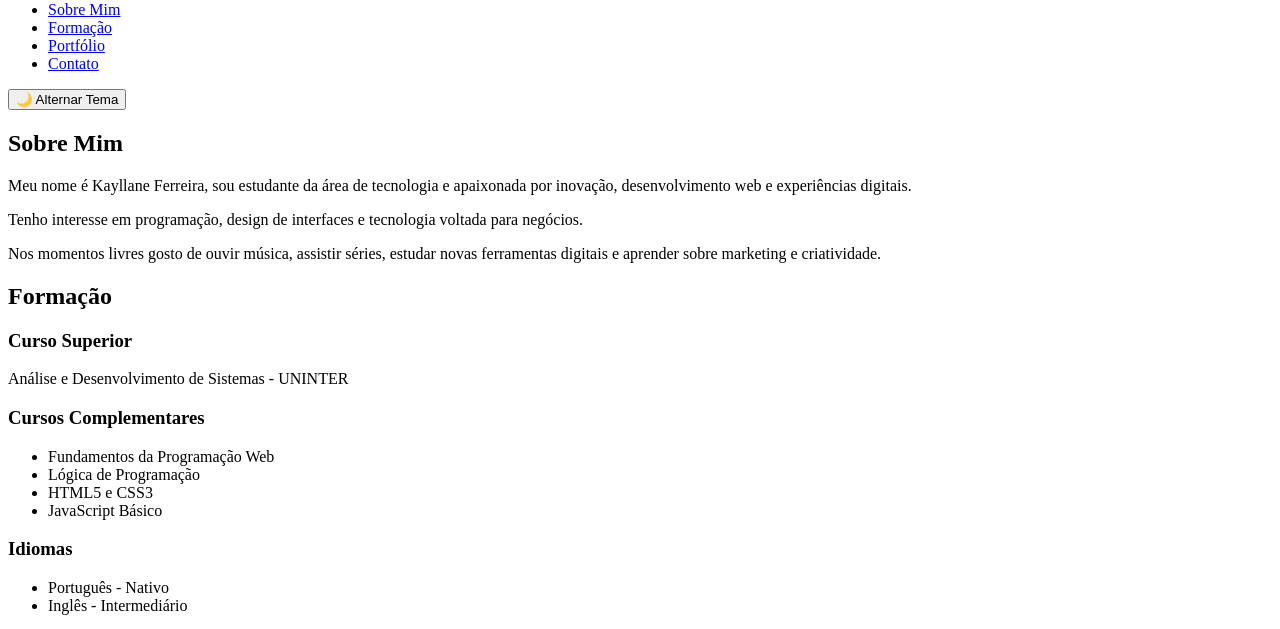
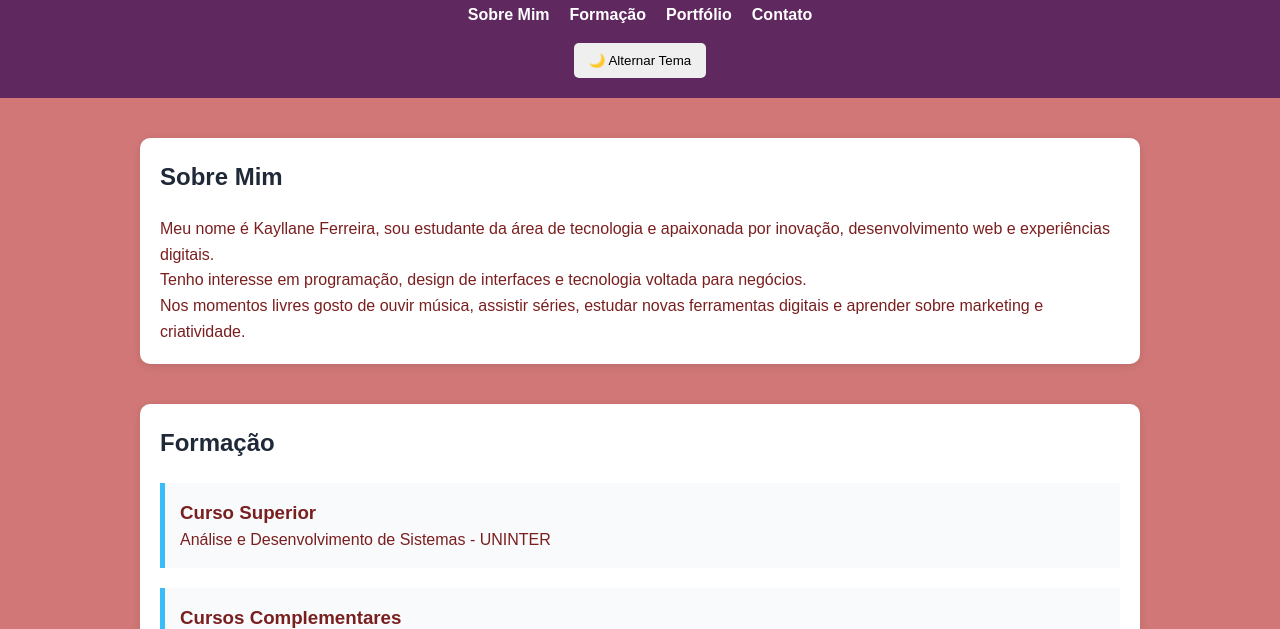
Before and after one commit to kayllanefefe-lgtm/portfolio-kayllane, a plain HTML site: page index.html in a window 1280 px wide. Shown: the part 79-708 px from the top of the page. Drawn offline with Linux system fonts and the light colour scheme.

Commit message:
Update style.css

```diff
--- a/style.css
+++ b/style.css
@@ -1,17 +1,89 @@
 /* Reset básico */
+* {
+    margin: 0;
+    padding: 0;
+    box-sizing: border-box;
+}
+
+body {
+    font-family: Arial, Helvetica, sans-serif;
+    background-color: #d17777;
+    color: #7a1f1f;
+    line-height: 1.6;
+}
+
+/* Cabeçalho */
+header {
+    background-color: #5f285f;
+    color: white;
+    padding: 20px;
+    text-align: center;
+    position: sticky;
+    top: 0;
+}
+
+header h1 {
+    margin-bottom: 10px;
+}
+
+/* Menu */
+nav ul {
+    list-style: none;
+    display: flex;
+    justify-content: center;
+    gap: 20px;
+    margin-bottom: 15px;
+}
+
+nav a {
+    color: white;
+    text-decoration: none;
+    font-weight: bold;
+    transition: 0.3s;
+    }
+
+nav a:hover {
+    color: #38bdf8;
+}
+
+/* Botão */
+#temaBtn {
+    padding: 10px 15px;
+    border: none;
+    border-radius: 5px;
+    cursor: pointer;
+}
+
+/* Seções */
+section {
+    max-width: 1000px;
+    margin: 40px auto;
+    padding: 20px;
+    background-color: white;
+    border-radius: 10px;
+    box-shadow: 0 2px 10px rgba(0,0,0,0.1);
+}
+
+section h2 {
+    margin-bottom: 20px;
+    color: #1f2937;
+}
+
+/* Cards */
+.card,
+.projeto {
+    margin-bottom: 20px;
+    padding: 15px;
+    border-left: 5px solid #38bdf8;
+    background-color: #f9fafb;
+}
+
 /* Formulário */
 form {
     display: flex;
     flex-direction: column;
 }
 
-form input,
-form textarea {
-    margin-bottom: 15px;
-    padding: 12px;
-    border: 1px solid #ccc;
-    border-radius: 5px;
-    font-size: 16px;
 }
 
 form textarea {
```
